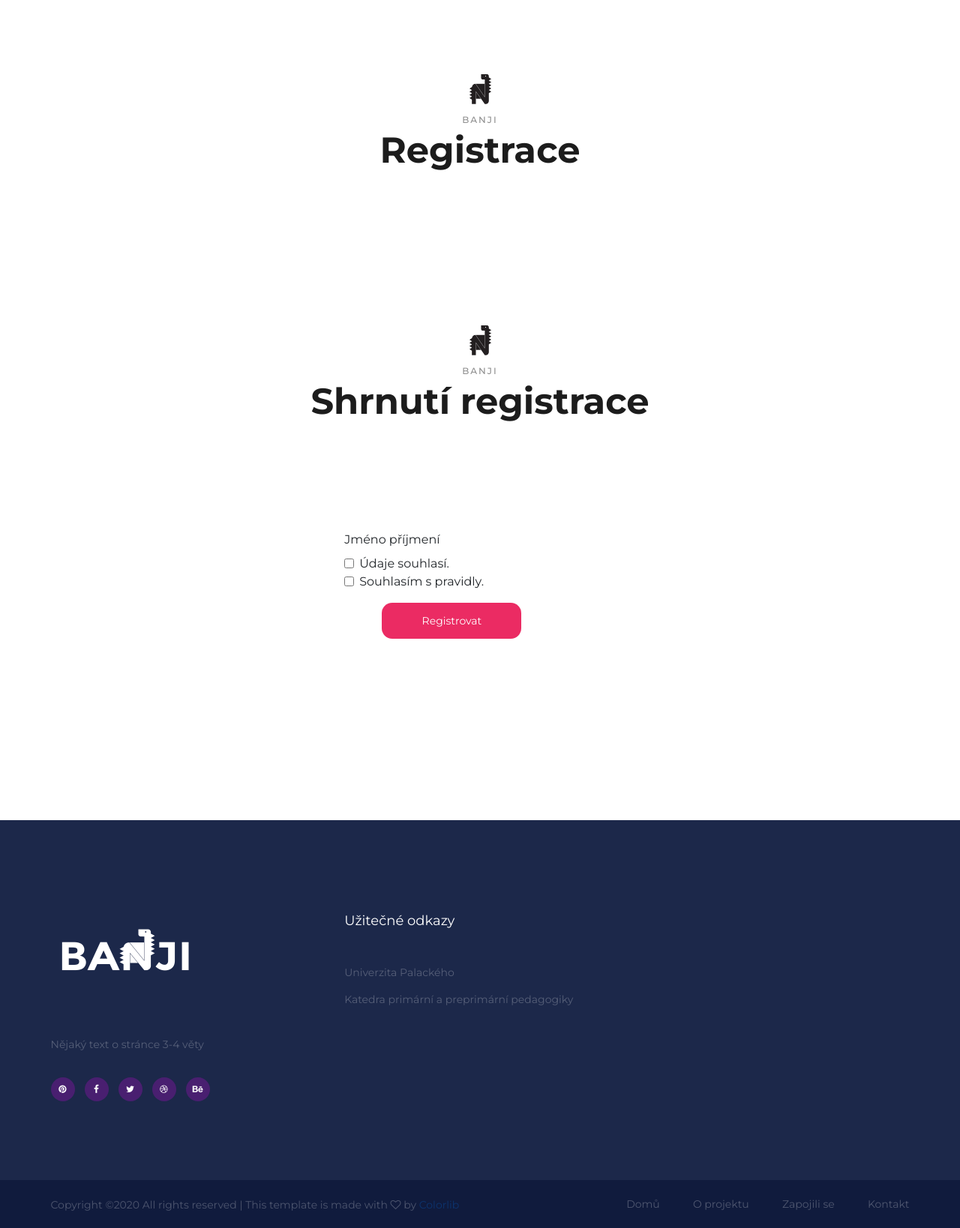
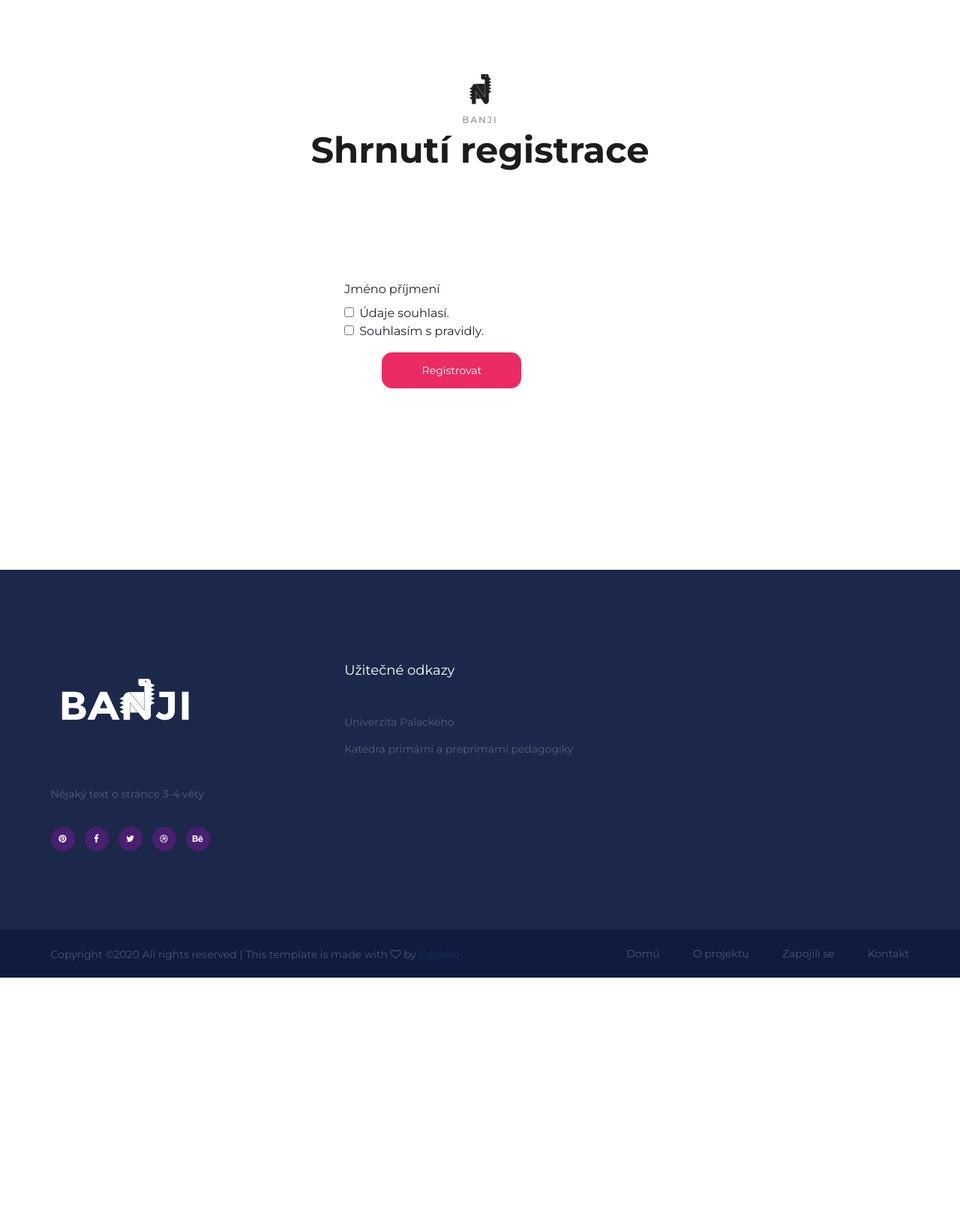
Before and after one commit to LISD20/banji, a PHP site: page /registrace-shrnuti in a window 1280 px wide. Shown: the part 405-2043 px from the top of the page at 75% size. After the commit the page ends 1709 px from the top, so only its background shows below. Run offline with PHP 8.4, Linux system fonts and the light colour scheme.

Commit message:
Jonášovy registrace, úprava pro nový Layout.

```diff
--- a/kontrolery/PridatDiteKontroler.php
+++ b/kontrolery/PridatDiteKontroler.php
@@ -6,7 +6,7 @@ class PridatDiteKontroler extends Kontroler {
             'titulek' => 'Přidat dítě',
             'klicova_slova' => 'uživatel, pridat, dite, kod',
             'popis' => 'Stránka sloužící k zadani kodu dítěte.',
-            'nadpis' => 'Registrace'
+            'nadpis' => 'Přidat Dítě'
         );
         $this->pohled = 'pridat-dite';
     }
--- a/kontrolery/RegistraceShrnutiKontroler.php
+++ b/kontrolery/RegistraceShrnutiKontroler.php
@@ -6,7 +6,7 @@ class RegistraceShrnutiKontroler extends Kontroler {
             'titulek' => 'Registrace shrnutí',
             'klicova_slova' => 'uživatel, pridat, dite, kod',
             'popis' => 'Stránka sloužící k overeni udajů.',
-            'nadpis' => 'Registrace'
+            'nadpis' => 'Shrnutí registrace'
         );
         $this->pohled = 'registrace-shrnuti';
     }
--- a/pohledy/registrace-shrnuti.phtml
+++ b/pohledy/registrace-shrnuti.phtml
@@ -1,12 +1,3 @@
-<section class="contact-section">
-    <div class="container">
-        <div class="section-title">
-            <img src="./img/section-title-icon.png" alt="#">
-            <p>Banji</p>
-            <h2>Shrnutí registrace</h2>
-        </div>
-    </div>
-</section>
 <section>
   <div class="container">
     <div class="row">
```
Also changed, not shown: pohledy/pridat-dite.phtml (+0 -9 lines).
